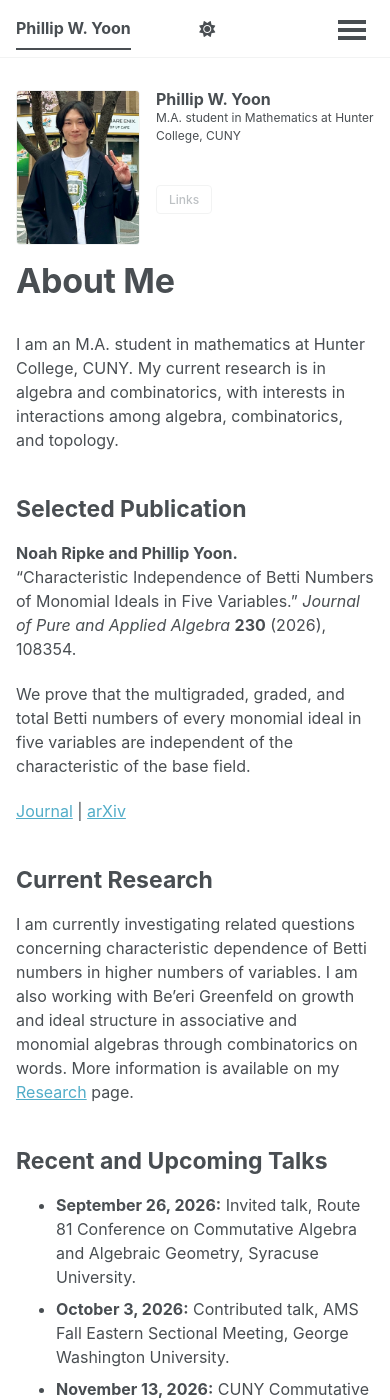
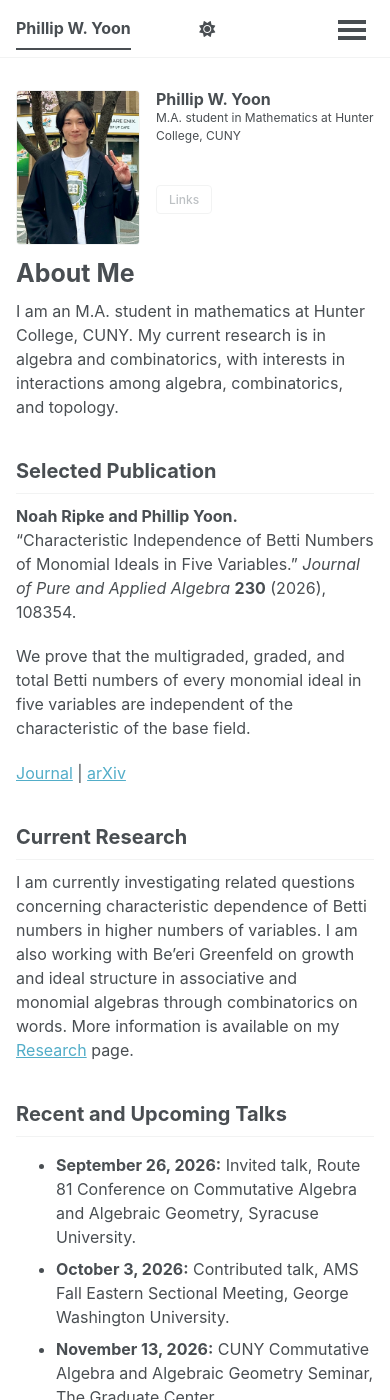
Before and after one commit to pwyoon/pwyoon.github.io, a Jekyll site: the page built from _pages/about.md, in a window 390 px wide and 1400 px high. Built offline with Jekyll 4.4.1, drawn with Linux system fonts in a browser that asks for light colours; a style sheet for code colours, icons or effects is not loaded.

Commit message:
Remove page title and heading styles
Removed styles for page title and headings in main.scss.

```diff
--- a/assets/css/main.scss
+++ b/assets/css/main.scss
@@ -262,39 +262,3 @@
     margin-right: 0 !important;
   }
 }
-
-.page__title {
-  font-size: 40px;
-  line-height: 1.15;
-  letter-spacing: -0.01em;
-  font-weight: 700;
-  margin-top: 0;
-  margin-bottom: 2rem;
-}
-
-.page__content h2 {
-  font-size: 25px;
-  line-height: 1.3;
-  font-weight: 700;
-  border-bottom: 0;
-  padding-bottom: 0;
-  margin-top: 2.7rem;
-  margin-bottom: 1rem;
-}
-
-.page__content h3 {
-  font-size: 20px;
-  line-height: 1.3;
-  margin-top: 2rem;
-  margin-bottom: 0.7rem;
-}
-
-@media screen and (max-width: 600px) {
-  .page__title {
-    font-size: 34px;
-  }
-
-  .page__content h2 {
-    font-size: 23px;
-  }
-}
```
